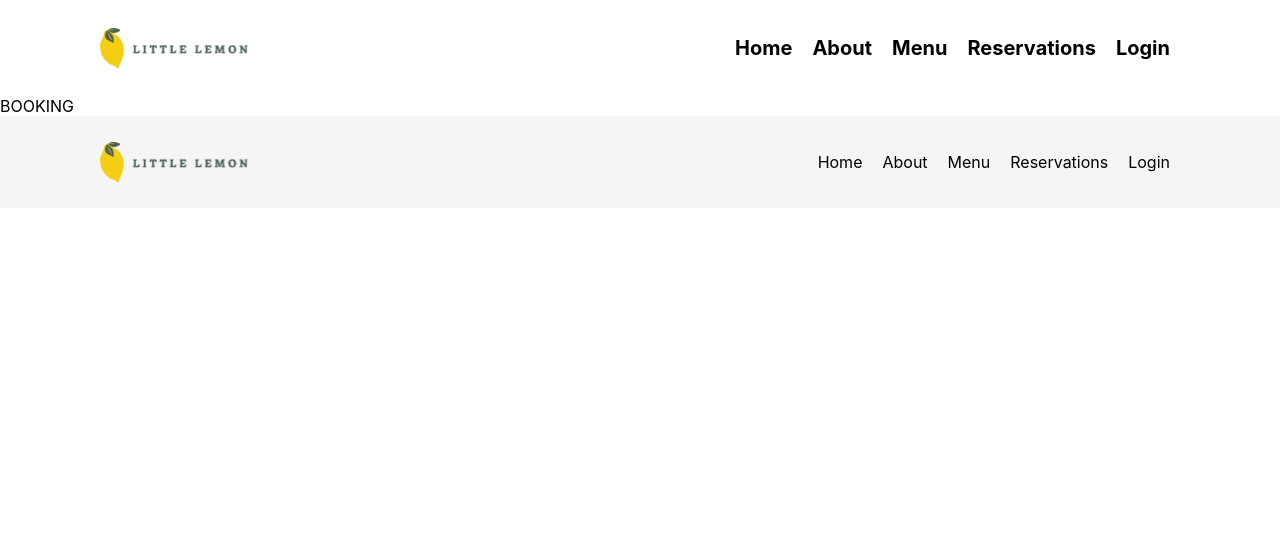
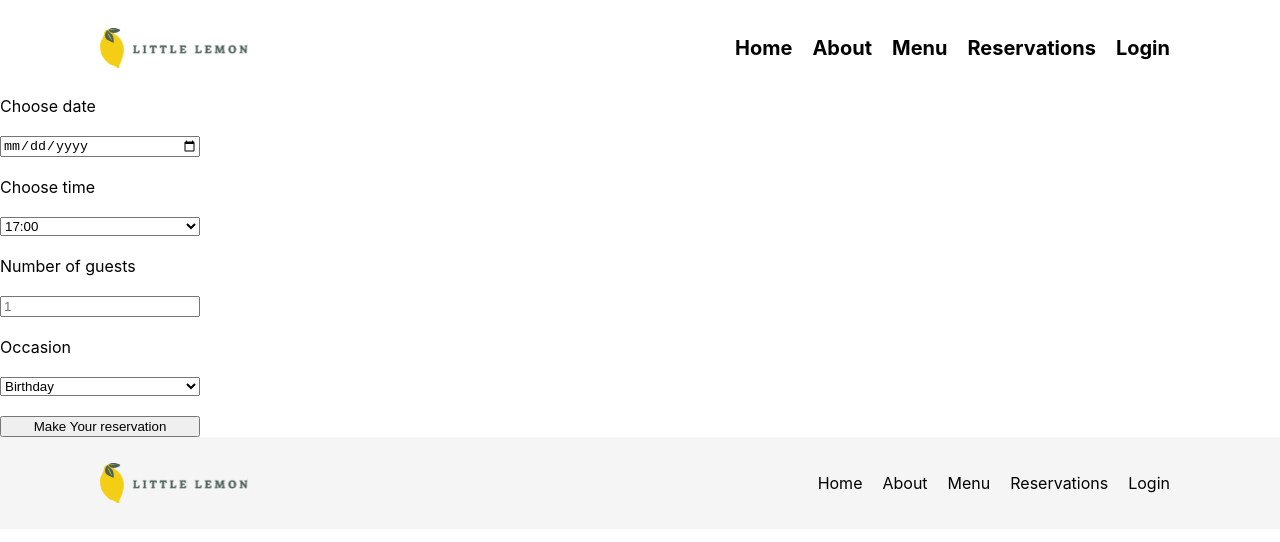
Before and after one commit to artikov/little-lemon, a React (Create React App) app: page /booking in a window 1280 px wide. Shown: the top 542 px of the page. Built offline with nearby package versions, Linux system fonts and the light colour scheme.

Commit message:
Create BookingForm

```diff
--- /dev/null
+++ b/src/components/BookingForm.jsx
@@ -0,0 +1,86 @@
+import React, { useState } from "react";
+
+const BookingForm = () => {
+  const [formData, setFormData] = useState({
+    date: "",
+    time: "",
+    guests: "",
+    occasion: "",
+  });
+
+  const [times, setTimes] = useState([
+    "17:00",
+    "18:00",
+    "19:00",
+    "20:00",
+    "21:00",
+    "22:00",
+  ]);
+
+  const handleSubmit = (e) => {
+    e.preventDefault();
+    console.log(formData);
+  };
+
+  const handleChange = (e) => {
+    const { name, value } = e.target;
+    setFormData((prevState) => ({
+      ...prevState,
+      [name]: value,
+    }));
+    console.log(formData);
+  };
+
+  return (
+    <>
+      <form
+        style={{ display: "grid", maxWidth: "200px", gap: "20px" }}
+        onSubmit={handleSubmit}
+      >
+        <label htmlFor="res-date">Choose date</label>
+        <input
+          type="date"
+          id="res-date"
+          name="date"
+          value={formData.date}
+          onChange={handleChange}
+        />
+        <label htmlFor="res-time">Choose time</label>
+        <select
+          id="res-time"
+          name="time"
+          value={formData.time}
+          onChange={handleChange}
+        >
+          {times.map((time) => (
+            <option key={time}>{time}</option>
+          ))}
+        </select>
+        <label htmlFor="guests">Number of guests</label>
+        <input
+          type="number"
+          placeholder="1"
+          min="1"
+          max="10"
+          id="guests"
+          name="guests"
+          value={formData.guests}
+          onChange={handleChange}
+        />
+        <label htmlFor="occasion">Occasion</label>
+        <select
+          id="occasion"
+          name="occasion"
+          value={formData.occasion}
+          onChange={handleChange}
+        >
+          <option>Birthday</option>
+          <option>Anniversary</option>
+        </select>
+        <button type="submit">Make Your reservation</button>
+      </form>
+    </>
+  );
+};
+
+export default BookingForm;
--- a/src/components/BookingPage.jsx
+++ b/src/components/BookingPage.jsx
@@ -1,7 +1,12 @@
 import React from "react";
+import BookingForm from "./BookingForm";
 
 const BookingPage = () => {
-  return <div>BOOKING</div>;
+  return (
+    <>
+      <BookingForm />
+    </>
+  );
 };
 
 export default BookingPage;
```
